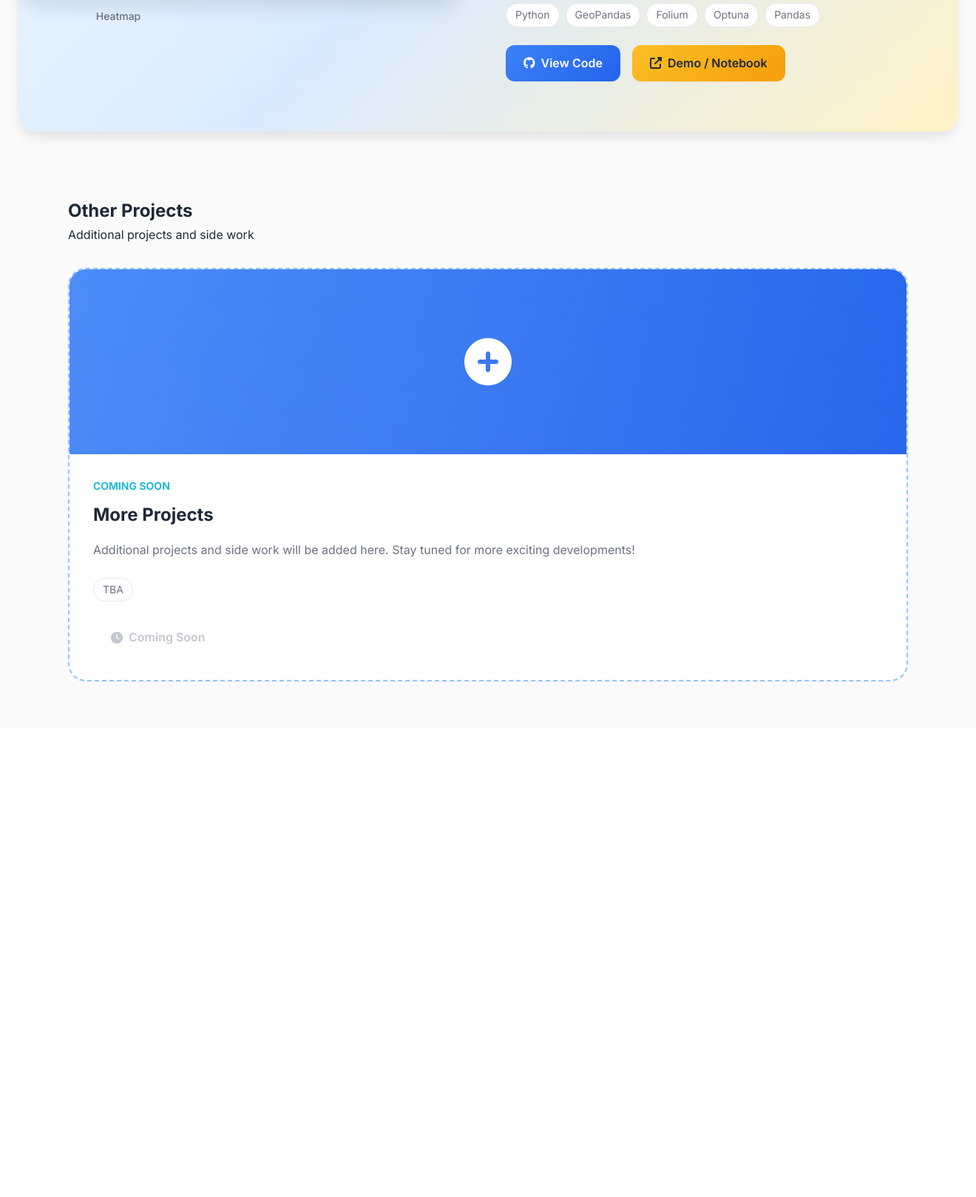
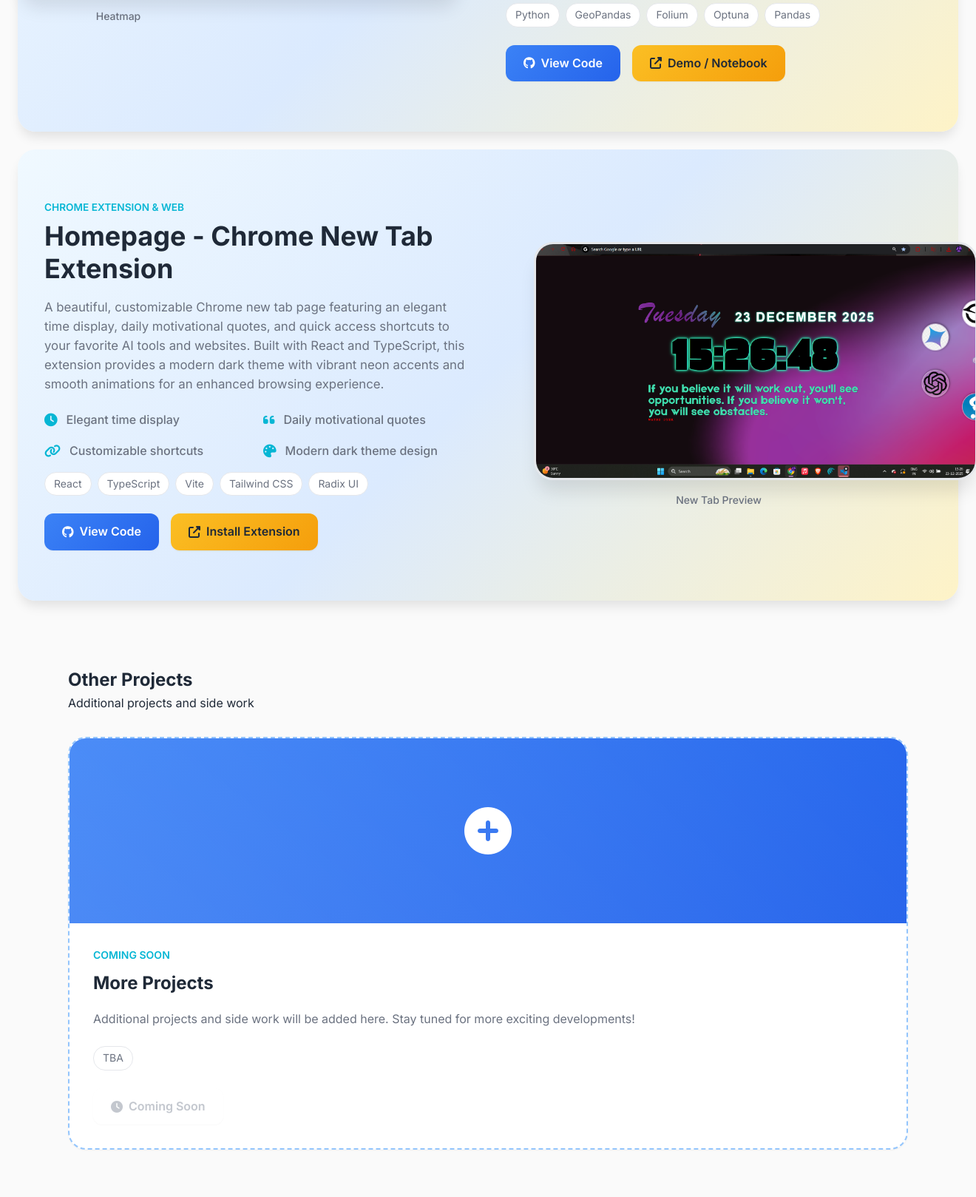
Before and after one commit to Dharmendra-nkr/Portfolio, a Flask app: page /projects in a window 1320 px wide. Shown: the part 1874-3492 px from the top of the page at 74% size. Before the commit the page ends 2796 px from the top, so only its background shows below. Run offline with Flask 3, Linux system fonts and the light colour scheme.

Commit message:
Add Chrome Homepage featured project

```diff
--- a/templates/projects.html
+++ b/templates/projects.html
@@ -429,6 +429,50 @@
   </div>
 </section>
 
+<!-- Chrome Homepage Featured Project -->
+<section class="featured-project">
+  <div class="featured-container">
+    <div class="featured-content">
+      <div class="featured-info">
+        <div class="project-category">Chrome Extension & Web</div>
+        <h2 class="project-title">Homepage - Chrome New Tab Extension</h2>
+        <p class="project-description">
+          A beautiful, customizable Chrome new tab page featuring an elegant time display, daily motivational quotes, and quick access shortcuts to your favorite AI tools and websites.
+          Built with React and TypeScript, this extension provides a modern dark theme with vibrant neon accents and smooth animations for an enhanced browsing experience.
+        </p>
+
+        <div class="project-features" style="margin-bottom:1rem">
+          <div class="feature-item"><i class="fas fa-clock"></i><span>Elegant time display</span></div>
+          <div class="feature-item"><i class="fas fa-quote-left"></i><span>Daily motivational quotes</span></div>
+          <div class="feature-item"><i class="fas fa-link"></i><span>Customizable shortcuts</span></div>
+          <div class="feature-item"><i class="fas fa-palette"></i><span>Modern dark theme design</span></div>
+        </div>
+
+        <div class="project-tech">
+          <span class="tech-tag">React</span>
+          <span class="tech-tag">TypeScript</span>
+          <span class="tech-tag">Vite</span>
+          <span class="tech-tag">Tailwind CSS</span>
+          <span class="tech-tag">Radix UI</span>
+        </div>
+
+        <div class="project-links" style="margin-top:0.75rem">
+          <a href="https://github.com/Dharmendra-nkr/Chrome_homepage" class="project-link"><i class="fab fa-github"></i> View Code</a>
+          <a href="#" class="project-link secondary"><i class="fas fa-external-link-alt"></i> Install Extension</a>
+        </div>
+      </div>
+
+      <!-- Image on the right -->
+      <div class="featured-screenshots">
+        <div class="phone-mockup">
+          <img src="{{ url_for('static', filename='images/chrome_homepage.png') }}" alt="Chrome Homepage Extension" class="screenshot large" style="transform: translateX(-25%);">
+          <div class="screenshot-label">New Tab Preview</div>
+        </div>
+      </div>
+    </div>
+  </div>
+</section>
+
   <!-- Other Projects Section -->
   <section class="projects-section">
     <h2 class="section-title">Other Projects</h2>
```
Also changed, not shown: static/images/chrome_homepage.png (added).
